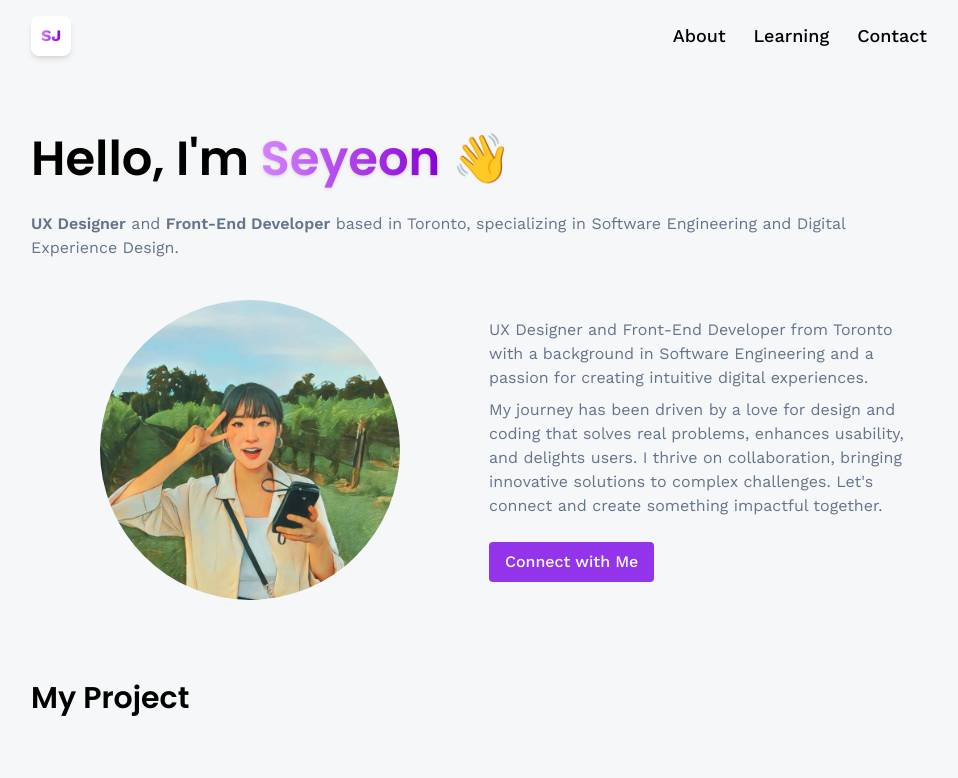
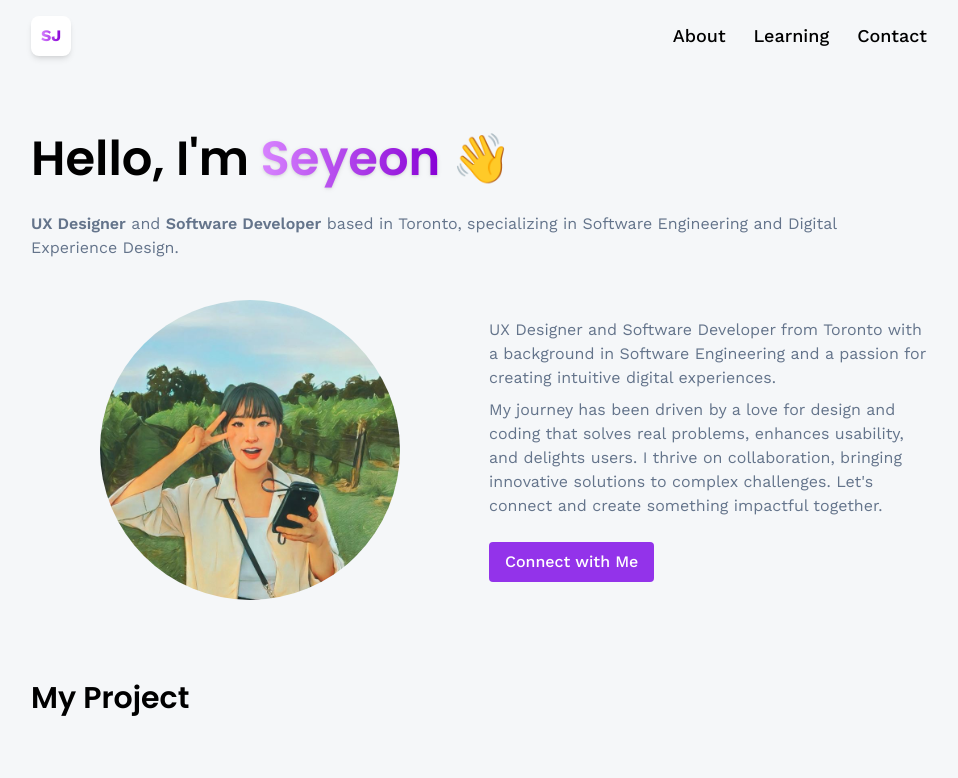
Before and after one commit to Seyeon-Jo/syj-uxd-proj-portfolio, a React (Vite) app: page / in a window 1280 px wide. Shown: the top 778 px of the page, without its empty margins (161-1119 px from the left). Built offline with nearby package versions, Linux system fonts and the light colour scheme; no server answers.

Commit message:
edit text

```diff
--- a/src/pages/About.jsx
+++ b/src/pages/About.jsx
@@ -20,7 +20,7 @@ const About = () => {
 
       <div className="mt-5 flex flex-col gap-3 text-slate-500">
         <p>
-          <span className="font-semibold">UX Designer</span> and <span className="font-semibold">Front-End Developer</span> based in Toronto, specializing in Software Engineering and
+          <span className="font-semibold">UX Designer</span> and <span className="font-semibold">Software Developer</span> based in Toronto, specializing in Software Engineering and
           Digital Experience Design.
         </p>
       </div>
--- a/src/pages/Home.jsx
+++ b/src/pages/Home.jsx
@@ -19,7 +19,7 @@ const Home = () => {
 
       <div className="mt-5 flex flex-col gap-3 text-slate-500">
         <p>
-        <span className="font-semibold">UX Designer</span> and <span className="font-semibold">Front-End Developer</span> based in Toronto, specializing in Software Engineering and
+        <span className="font-semibold">UX Designer</span> and <span className="font-semibold">Software Developer</span> based in Toronto, specializing in Software Engineering and
           Digital Experience Design.
         </p>
       </div>
@@ -38,7 +38,7 @@ const Home = () => {
         {/* Introduction and Resume */}
         <div className="text-left sm:flex-1 sm:ml-5 mt-4 sm:mt-0">
           <p className="text-slate-500">
-            UX Designer and Front-End Developer from Toronto with a background in Software Engineering
+            UX Designer and Software Developer from Toronto with a background in Software Engineering
             and a passion for creating intuitive digital experiences.
           </p>
           <p className="mt-2 text-slate-500">
```
